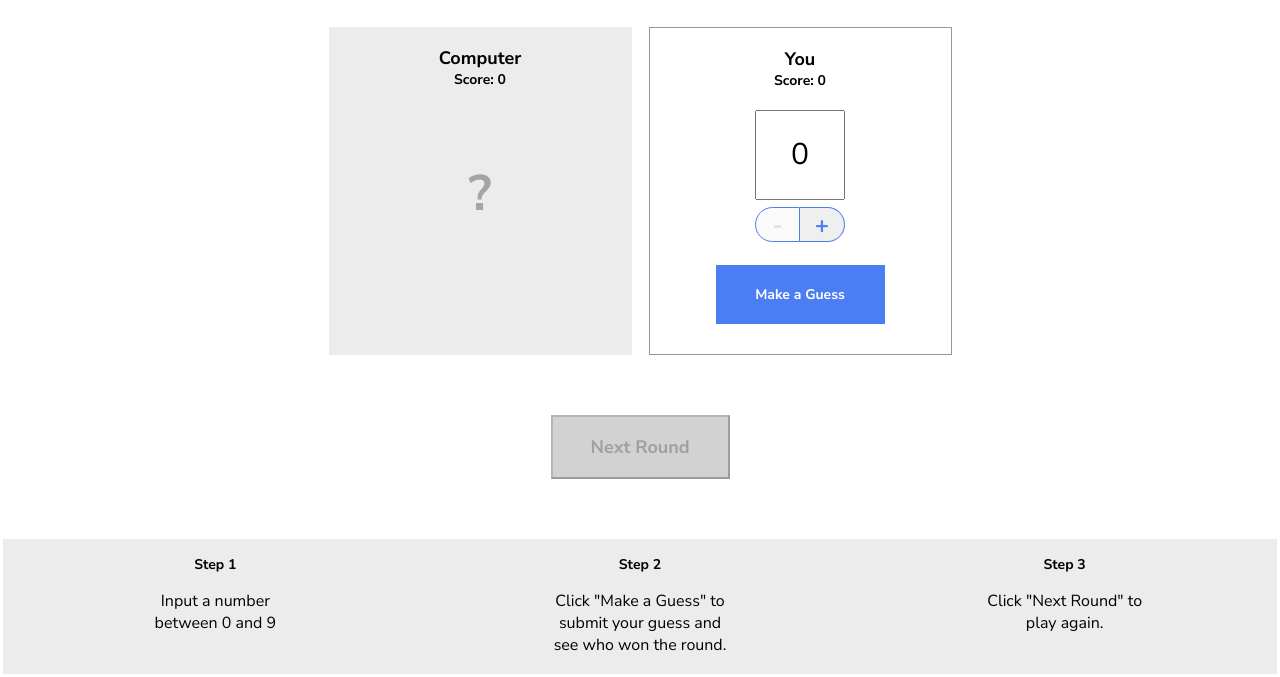
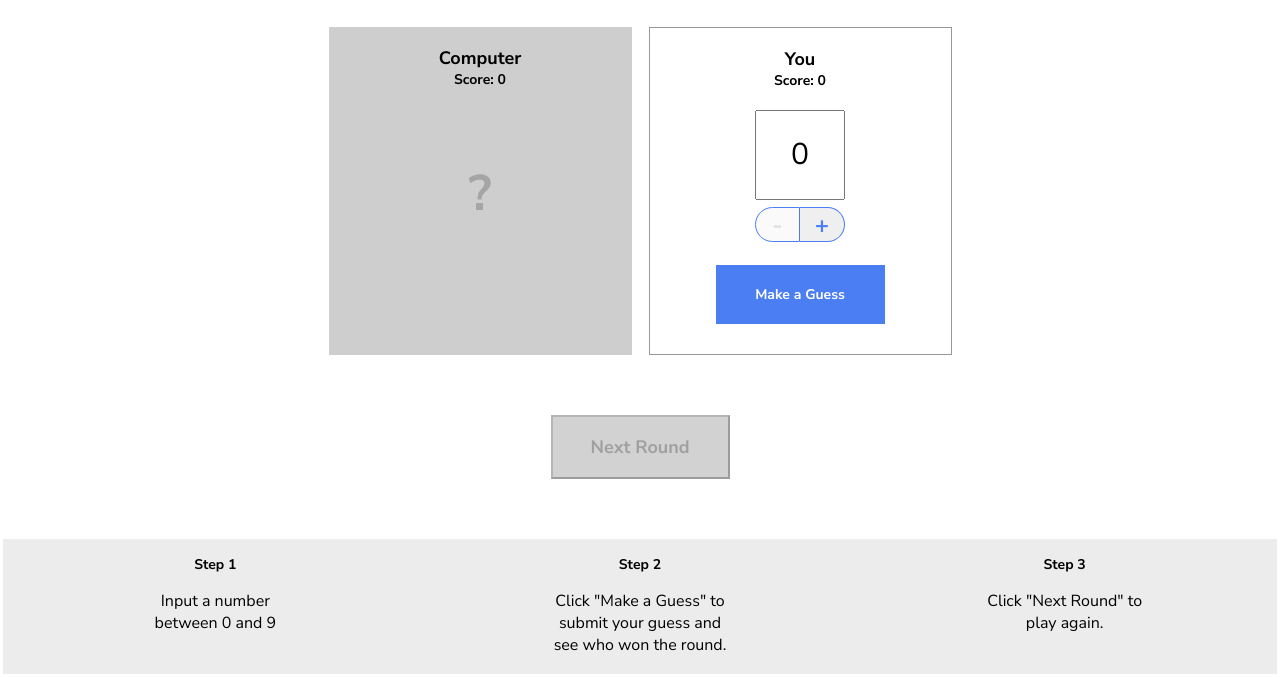
Before and after one commit to tatianalab/number-guesser, a plain HTML site: page index.html in a window 1280 px wide. Shown: the part 187-864 px from the top of the page. Drawn offline with Linux system fonts and the light colour scheme.

Commit message:
minor css changes

```diff
--- a/style.css
+++ b/style.css
@@ -77,7 +77,7 @@ header {
 }
 
 .computer-guess {
-  background-color: #ececec;
+  background-color: #cecece;
 }
 
 #computer-guess {
```
Also changed, not shown: game.js (line endings or trailing spaces).
